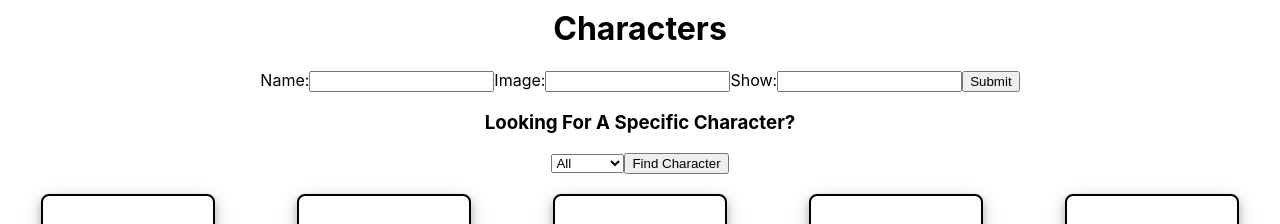
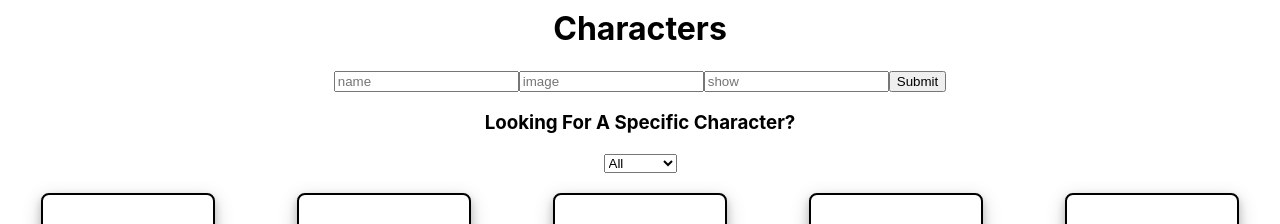
Before and after one commit to sagbeyeg/manga, a React (Create React App) app: page / in a window 1280 px wide. Shown: the part 217-441 px from the top of the page. Built offline with nearby package versions, Linux system fonts and the light colour scheme.

Commit message:
Got it working after lecture! Not sure why my form isn't clearing after submit

```diff
--- a/src/Components/Filter.js
+++ b/src/Components/Filter.js
@@ -11,15 +11,10 @@ class Filter extends React.Component {
         <h3>Looking For A Specific Character?</h3>
 
         <select name="type" id="type" onChange={this.props.onChangeType}>
-          <option value="all">All</option>
+          <option value="All">All</option>
           {this.createNameFilter()}
         </select>
 
-        <button
-          onClick={this.props.onFindNameClick}
-          className="filter-button">
-          Find Character
-        </button>
       </div>
     );
   }
--- a/src/Components/NewCharacterForm.js
+++ b/src/Components/NewCharacterForm.js
@@ -1,49 +1,44 @@
 import React, { Component } from "react";
 
 class NewCharacterForm extends Component {
-  constructor() {
-    super();
+  state = {
+    name: "",
+    image: "",
+    show: ""
+  };
 
-    this.state = {
-      name: '',
-      image: '',
-      show: ''
-    };
-
+  renderNewCharacter = (props) => {
+    return this.props.addCharacter()
   }
 
-  renderNewCharacter = () => {
-    this.props.addCharacter()
-  }
   handleChange = (e) => {
     this.setState({
-      [e.target.name]: e.target.value,
-      [e.target.image]: e.target.value,
-      [e.target.show]: e.target.value
+      [e.target.name]: e.target.value
     }, () => console.log(this.state))
   }
 
-  handleSubmit = (e) => {
-    e.preventDefault()
-    this.renderNewCharacter()
+  localSubmitHandler = (e) => {
+    e.preventDefault();
+
+    this.props.submitHandler(this.state);
+
+    this.setState = ({
+      name: "",
+      image: "",
+      show: ""
+    }, () => console.log(this.state))
   }
 
   render() {
 
     return (
-      <form onSubmit={this.handleSubmit}>
-        <label>
-          Name:
-          <input type="text" name="name"  onChange={event => this.handleChange(event)} value={this.state.name} />
-        </label>
-        <label>
-          Image:
-          <input type="text" name="image"  onChange={event => this.handleChange(event)} value={this.state.image} />
-        </label>
-        <label>
-          Show:
-          <input type="text" name="show"  onChange={event => this.handleChange(event)} value={this.state.show} />
-        </label>
+      <form onSubmit={this.localSubmitHandler}>
+        <input type="text" name="name" placeholder="name" onChange={this.handleChange} value={this.state.name} />
+
+        <input type="text" name="image" placeholder="image" onChange={this.handleChange} value={this.state.image} />
+
+        <input type="text" name="show" placeholder="show" onChange={this.handleChange} value={this.state.show} />
+
         <input type="submit" value="Submit" />
       </form>
     )
--- a/src/Containers/CharactersList.js
+++ b/src/Containers/CharactersList.js
@@ -7,26 +7,25 @@ import {characters} from '../api'
 class CharactersList extends Component {
   state = {
     api: characters,
-    characters: [],
-    filters: {
-      type: 'all'
+    filter: 'All'
+  }
+
+  renderCharacters = () => {
+    if (this.state.filter === 'All') {
+      return this.state.api.map(char => <CharacterCard key={char.id} char={char} />)
+    } else {
+      let filteredArray = this.state.api.filter(char => char.name.includes(this.state.filter))
+      return filteredArray.map(char => <CharacterCard key={char.id} char={char} />)
     }
   }
 
-  renderCharacters = () => {
-    return this.state.api.map(char => <CharacterCard key={char.id} char={char} />)
-  }
-
-  addCharacter = () => {
+  submitHandler = (charObj) => {
     console.log("I should create a new character")
+    this.setState({ api: [...this.state.api, charObj] })
   }
 
   onChangeType = ({ target: { value } }) => {
-    this.setState({ filters: { ...this.state.filters, type: value } });
-  };
-
-  onFindNameClick = () => {
-    console.log("I should filter")
+    this.setState({ filter: value}, ()=>console.log(this.state.filter));
   };
 
   render () {
@@ -35,11 +34,11 @@ class CharactersList extends Component {
         <h1>Characters</h1>
 
         <div className='new-char-form'>
-          <NewCharacterForm addCharacter={this.addCharacter()}/>
+          <NewCharacterForm submitHandler={this.submitHandler}/>
         </div>
 
         <div className='filter-form'>
-          <Filter api={this.state.api} onChangeType={this.onChangeType} onFindNameClick={this.onFindNameClick} />
+          <Filter api={this.state.api} onChangeType={this.onChangeType} />
         </div>
 
         <div className='characters'>
```
Also changed, not shown: 1 other file (tests, documents, lock files or other folders).
